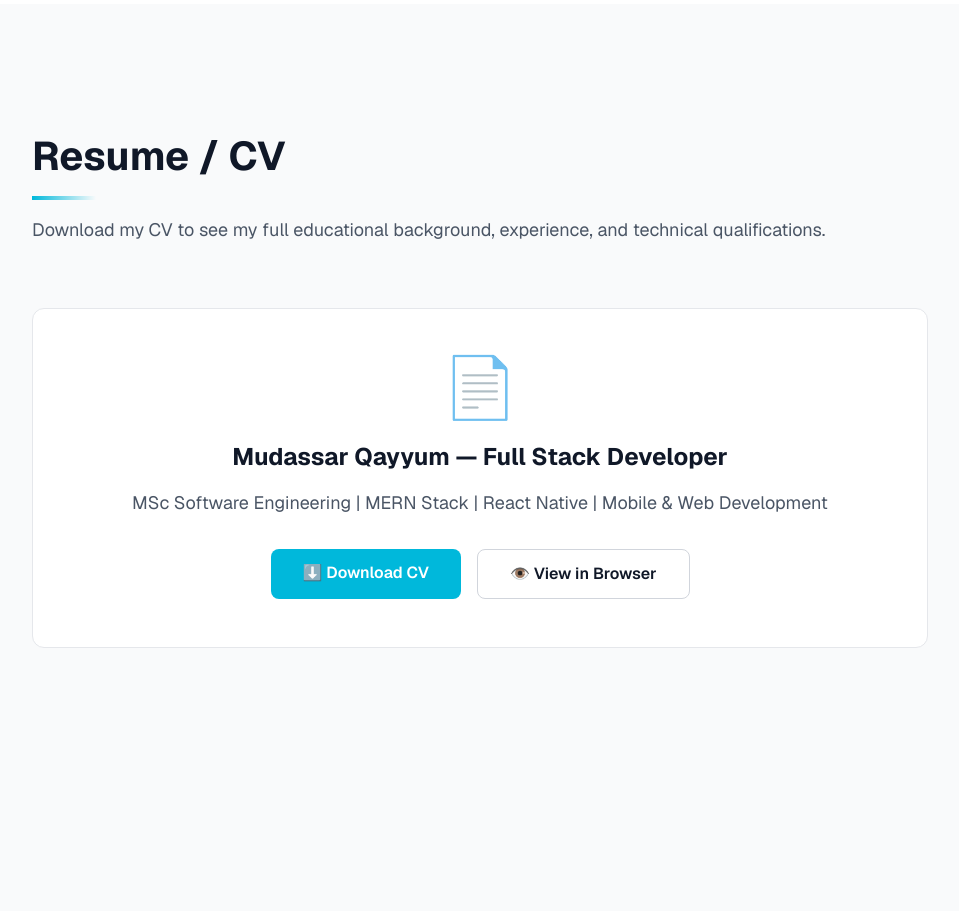
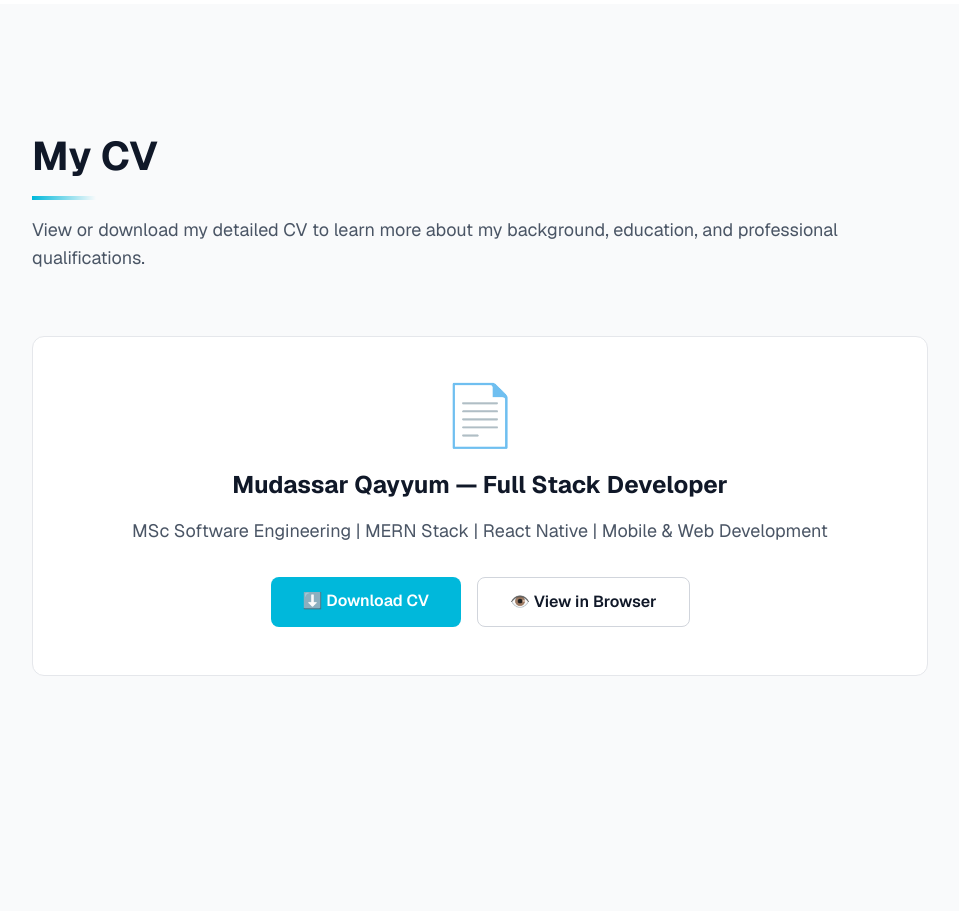
Before and after one commit to Mudassarqayyum/portfolio, a Next.js app: page / in a window 1280 px wide. Shown: the part 3160-4071 px from the top of the page, without its empty margins (160-1119 px from the left). Built offline with nearby package versions, Linux system fonts and the light colour scheme.

Commit message:
Update text to emphasize portfolio focus over CV

```diff
--- a/app/home-content.tsx
+++ b/app/home-content.tsx
@@ -330,10 +330,10 @@ export function HomeContent() {
             transition={{ duration: 0.6 }}
             className="mb-16"
           >
-            <h2 className={`heading-lg mb-4 ${isDark ? "text-white" : "text-gray-900"}`}>Resume / CV</h2>
+            <h2 className={`heading-lg mb-4 ${isDark ? "text-white" : "text-gray-900"}`}>My CV</h2>
             <div className={`w-16 h-1 bg-gradient-to-r ${isDark ? "from-[#00d9ff]" : "from-cyan-500"} to-transparent`}></div>
             <p className={`mt-4 text-lg ${isDark ? "text-[#8b949e]" : "text-gray-600"}`}>
-              Download my CV to see my full educational background, experience, and technical qualifications.
+              View or download my detailed CV to learn more about my background, education, and professional qualifications.
             </p>
           </motion.div>
 
```
